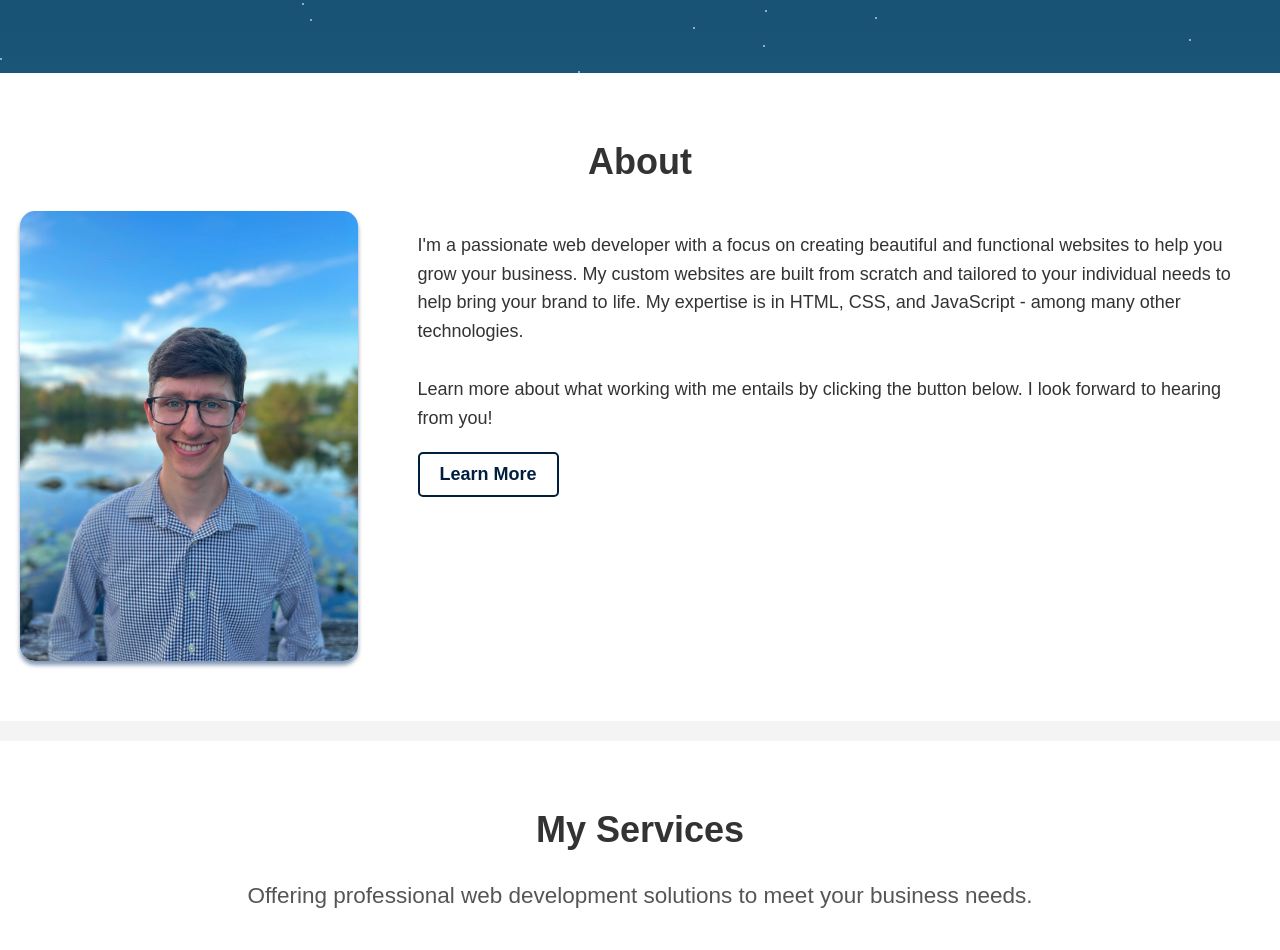
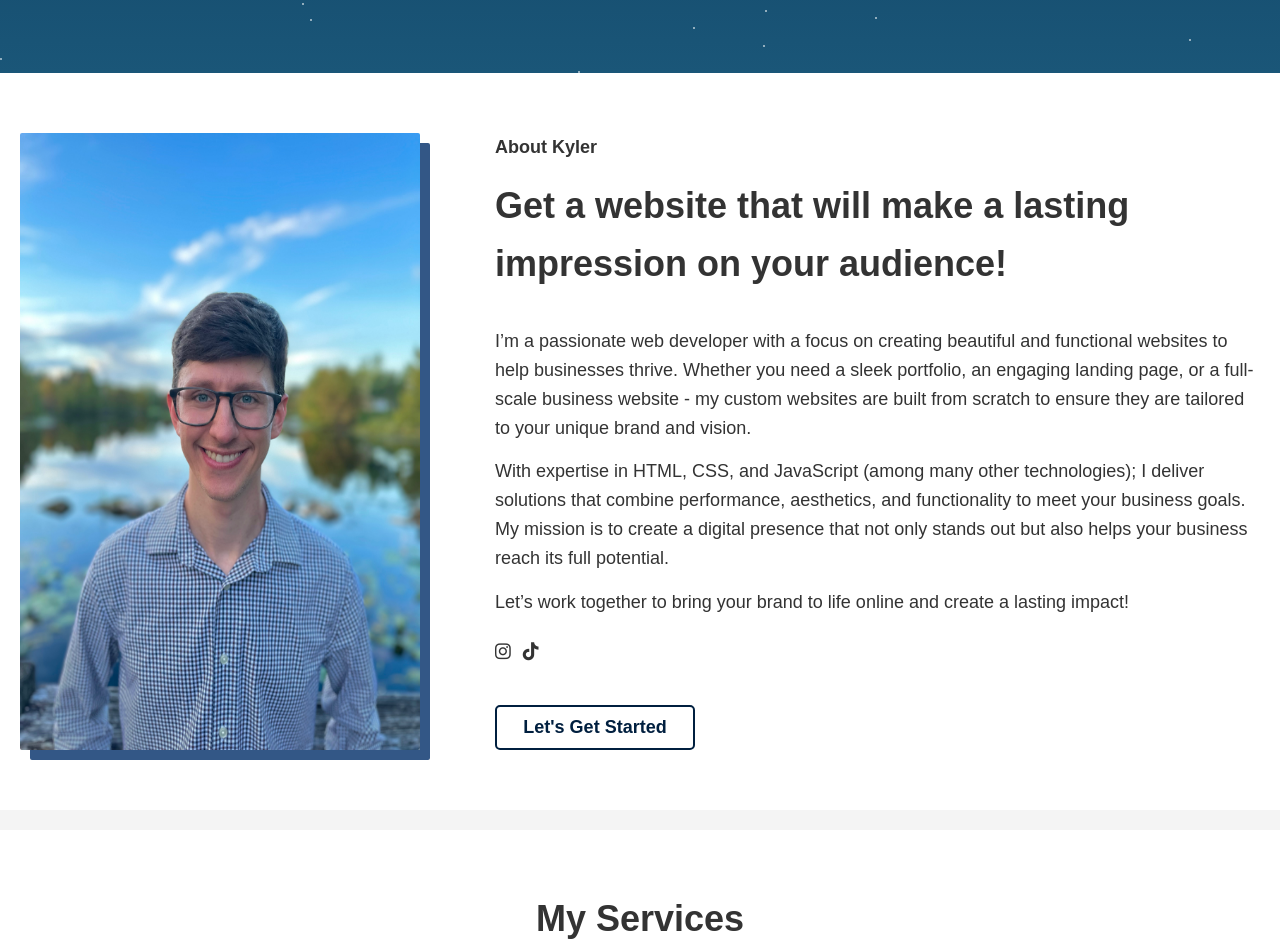
Before and after one commit to KylerLong-dev/portfolio, a plain HTML site: page index.html in a window 1280 px wide. Shown: the part 810-1760 px from the top of the page. Drawn offline with Linux system fonts and the light colour scheme.

Commit message:
Edit about section

```diff
--- a/index.html
+++ b/index.html
@@ -37,12 +37,23 @@
 
     <!-- About Section -->
     <section id="about">
-      <h2>About</h2>
-      <div class="about_flex-container">
+      <div class="about_container">
         <img src="images/ED1B9837-41DF-4801-A667-B40CCFBC708D.jpg" alt="Web Developer Headshot" class="about_img">
         <div class="about_text">
-          <p>I'm a passionate web developer with a focus on creating beautiful and functional websites to help you grow your business. My custom websites are built from scratch and tailored to your individual needs to help bring your brand to life. My expertise is in HTML, CSS, and JavaScript - among many other technologies.<br><br>Learn more about what working with me entails by clicking the button below. I look forward to hearing from you!</p>
-          <button class="cta-btn">Learn More</button>
+          <h4>About Kyler</h4>
+          <h2>Get a website that will make a lasting impression on your audience!</h2>
+          <p>I’m a passionate web developer with a focus on creating beautiful and functional websites to help businesses thrive. Whether you need a sleek portfolio, an engaging landing page, or a full-scale business website - my custom websites are built from scratch to ensure they are tailored to your unique brand and vision.</p>
+          <p>With expertise in HTML, CSS, and JavaScript (among many other technologies); I deliver solutions that combine performance, aesthetics, and functionality to meet your business goals. My mission is to create a digital presence that not only stands out but also helps your business reach its full potential.</p>
+          <p>Let’s work together to bring your brand to life online and create a lasting impact!</p>
+          <div class="social-links">
+            <a href="https://www.instagram.com" target="_blank" class="social-icon">
+              <i class="fab fa-instagram"></i>
+            </a>
+            <a href="https://www.tiktok.com" target="_blank" class="social-icon">
+              <i class="fab fa-tiktok"></i>
+            </a>
+          </div>
+          <button class="cta-btn">Let's Get Started</button>
         </div>
       </div>
     </section>
--- a/style.css
+++ b/style.css
@@ -35,6 +35,7 @@ body {
     }
 }
 
+/*Stars*/
 .star {
     position: absolute;
     background-color: white;
@@ -51,6 +52,28 @@ body {
 }
 .star:nth-child(3) {
     animation-duration: 7s;
+}
+
+/*Social Icons*/
+
+.social-icons {
+    display: flex;
+    gap: 15px;
+}
+
+.social-icon {
+    text-decoration: none;
+    font-size: 24px;
+    color: #333;
+    transition: color 0.3s ease;
+}
+
+.social-icon:hover {
+    color: #E1306C; /* Instagram hover color */
+}
+
+.social-icon:nth-child(2):hover {
+    color: #010101; /* TikTok hover color */
 }
 
 /* Header (Navigation Bar) Styling */
@@ -129,6 +152,7 @@ header .menu-icon {
     border-radius: 5px;
     transition: background-color 0.3s ease, color 0.3s ease, transform 0.3s ease;
     margin-top: 20px;
+    max-width: 200px;
 }
 
 .cta-btn:hover {
@@ -158,22 +182,30 @@ h2 {
 }
 
 .about_text {
-    text-align: left;;
-    padding: 20px;
+    display: flex;
+    flex-direction: column;
+    gap: 15px;
+    text-align: left;
     max-width: 1000px;
 }
 
-.about_flex-container {
+.about_container {
     display: flex;
     justify-content: center;
-    gap: 40px;
+    gap: 75px;
 }
 
-.about_flex-container img {
-    width: auto;
-    height: 450px;
-    border-radius: 15px;
-    box-shadow: 0 4px 4px rgba(0, 45, 104, 0.5);
+.about_container img {
+    width: 100%;
+    max-width: 400px;
+    height: auto;
+    border-radius: 2px;
+    box-shadow: 10px 10px 0 0 rgba(0, 45, 104, 0.8);
+}
+
+.social-links {
+    display: flex;
+    gap: 12px;
 }
 
 /* Services Section Styling */
@@ -479,3 +511,49 @@ footer {
     text-align: center;
     padding: 20px 0;
 }
+
+/* For screens wider than 1150px */
+@media (max-width: 1150px) {
+    .about_container {
+        flex-direction: column;
+        align-items: center;
+        gap: 75px;
+    }
+}
+
+@media (max-width: 1024px) {
+    .about_container {
+        gap: 40px;
+    }
+    .about_container img {
+        width: 350px;
+    }
+}
+
+/* For mobile screens */
+@media (max-width: 768px) {
+    .about_container {
+        flex-direction: column;
+        align-items: center;
+        gap: 30px;
+    }
+    .about_container img {
+        width: 100%;
+        max-width: 300px;
+    }
+    .about_text {
+        text-align: left;
+        max-width: 100%;
+    }
+}
+
+/* For very small mobile screens */
+@media (max-width: 480px) {
+    .about_container img {
+        width: 100%;
+        max-width: 250px;
+    }
+    .about_text {
+        gap: 10px;
+    }
+}
```
